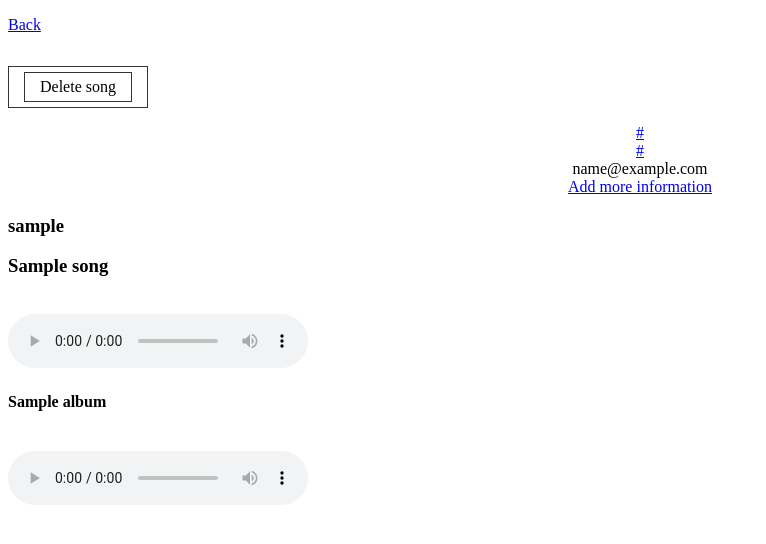
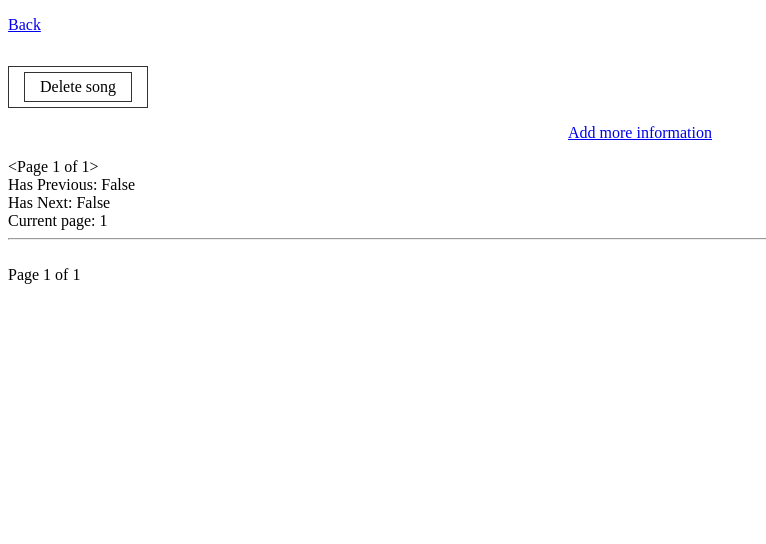
Before and after one commit to RudovichNazar23/My_final_project, a Django app: page /your_profile in a window 1280 px wide. Shown: the top 544 px of the page, without its empty margins (0-766 px from the left). Run offline with Django 4.2, Linux system fonts and the light colour scheme; a user stored in the database is signed in; tables that the repository leaves empty hold one stand-in row (values such as "Sample post"); parts of the project's set-up code (start-up, migrations or seed data) failed here and were passed over.

Commit message:
began add pagination

```diff
--- a/My_final_course_project/mus_cloud/main_pg/templates/main_pg/your_profile.html
+++ b/My_final_course_project/mus_cloud/main_pg/templates/main_pg/your_profile.html
@@ -53,17 +53,14 @@
         </center>
     </p>
 
-    {% for p in posts %}
-        <h3>
-            {{p.user.username}}<br>
-        </h3>
+    <!--{% for p in posts %}
             <h3>{{p.name_song}}</h3><br>
             <audio controls>
 
                 <source src="{{p.song.url}}" type="audio/mpeg">
 
             </audio><br>
-    {% endfor %}
+    {% endfor %}-->
 
 
     <p>
@@ -75,5 +72,34 @@
         {% endfor %}
     </p>
 
+{{songs}}<br>
+Has Previous: {{songs.has_previous}}<br>
+Has Next: {{songs.has_next}}<br>
+Current page: {{songs.number}}
+<hr><br>
+
+{% if songs.has_previous %}
+    <a href="?page=1">
+        &laquo First
+    </a>
+
+    <a href="?page={{ songs.previous_page_number }}">
+        Previous
+    </a>
+{% endif %}
+
+Page {{ songs.number }} of {{ songs.paginator.num_pages }}
+
+{% if songs.has_next %}
+    <a href="?page={{ songs.next_page_number }}">
+        next
+    </a><br>
+
+    <a href="?page={{ songs.paginator.num_pages }}">
+        >Last &raquo
+    </a>
+
+
+{% endif %}
 </body>
 </html>
--- a/My_final_course_project/mus_cloud/main_pg/views.py
+++ b/My_final_course_project/mus_cloud/main_pg/views.py
@@ -29,7 +29,7 @@ def add_more_information(request):
             messages.error(request, "not valid")
             return redirect("add_more_information")
 
-@csrf_exempt
+"""@csrf_exempt
 def your_profile(request):
     if request.method == "GET":
         user_post = {
@@ -42,8 +42,20 @@ def your_profile(request):
         return render(request, "main_pg/your_profile.html", user_post)
 
     elif request.method == "POST":
-        pass
+        pass"""
 
+@csrf_exempt
+def your_profile(request):
+    songs = Song.objects.filter(user=request.user)
+    albums = Album.objects.filter(album_editor=request.user)
+
+    p_songs = Paginator(songs, 1)
+
+    page = request.GET.get("page")
+
+    song = p_songs.get_page(page)
+
+    return render(request, "main_pg/your_profile.html", {"songs": song})
 
 @csrf_exempt
 def post_song(request):
```
Also changed, not shown: 1 other file.
